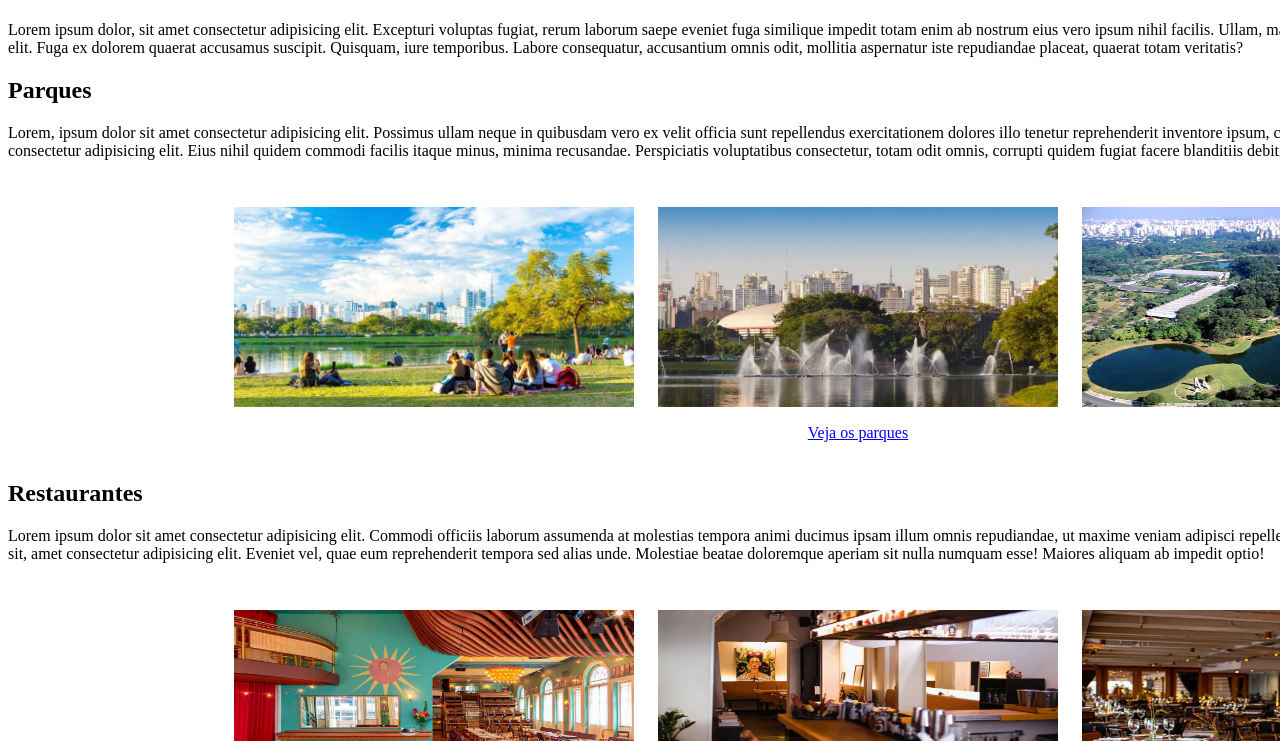
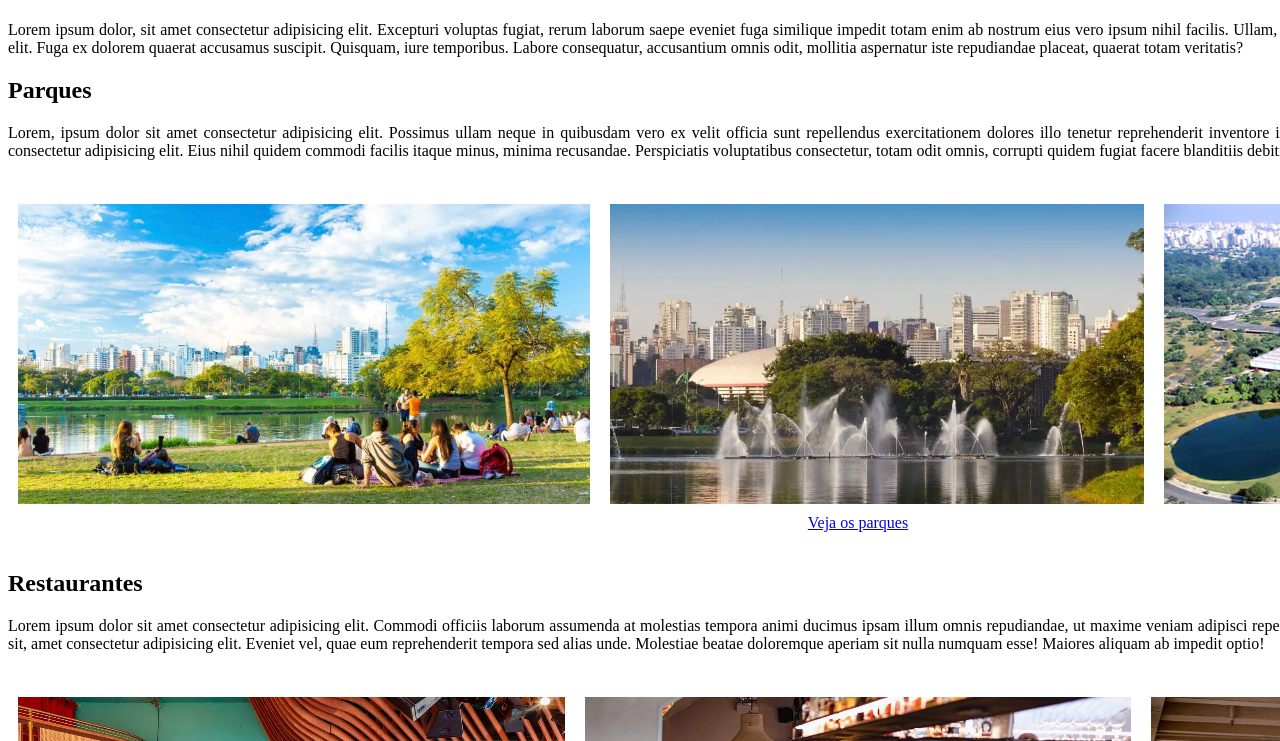
Before and after one commit to nalugao/traveller_sp_fiap, a plain HTML site: page index.html in a window 1280 px wide. Shown: the part 59-800 px from the top of the page. Drawn offline with Linux system fonts and the light colour scheme.

Commit message:
Refactor image display by replacing tables with a flexbox carousel for parks and restaurants

```diff
--- a/index.html
+++ b/index.html
@@ -31,14 +31,12 @@
       </p>
 
       <br />
-      <table>
-        <td>
+      <div id="carrossel">
         <img src="./scr/ibira1.jpg" alt="Parque Ibirapuera" id="parque" />
         <img src="./scr/ibira2.jpg" alt="Parque Ibirapuera" id="parque" />
         <img src="./scr/ibira3.jpg" alt="Parque Ibirapuera" id="parque" />
-        </td>
-      </table>
-      <div style="text-align: center;">
+      </div>
+      <div style="text-align: center">
         <a href="parques.html">Veja os parques</a>
       </div>
 
@@ -57,14 +55,12 @@
       </p>
 
       <br />
-      <table>
-        <td>
+      <div id="carrossel">
         <img src="./scr/rest1.jpg" alt="Restaurante" id="restaurante" />
         <img src="./scr/rest2.jpg" alt="Restaurante" id="restaurante" />
         <img src="./scr/rest3.jpg" alt="Restaurante" id="restaurante" />
-        </td>
-      </table>
-      <div style="text-align: center;">
+      </div>
+      <div style="text-align: center">
         <a href="restaurantes.html">Principais restaurantes</a>
       </div>
     </div>
--- a/style.css
+++ b/style.css
@@ -2,8 +2,8 @@
 
 #restaurante,
 #parque {
-  width: 400px;
-  height: 200px;
+  width: 600px;
+  height: 300px;
   align-items: center;
   margin: auto;
   border-radius: 10px;
@@ -24,10 +24,14 @@ img:hover {
   transition: all 0.5s ease-out;
 }
 
-table {
-  margin: auto;
+#carrossel {
+  display: flex;
 }
 
 div{
     width: 1700px; margin: auto;
 }
+
+p{
+  text-align: justify;
+}
```
Lines whose indentation alone changed are shown as unchanged.
